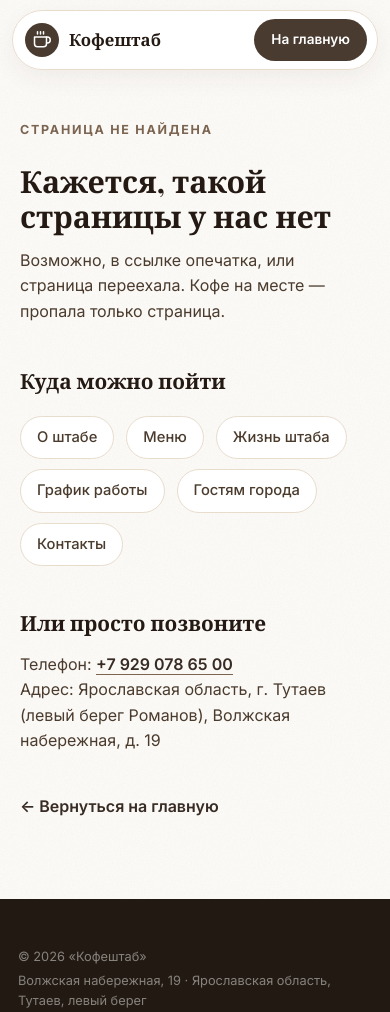
After one commit to likeharvey17-art/coffeeshtob, a PHP site: page /404.html in a window 390 px wide. The commit adds this page. Run offline with PHP 8.4, Linux system fonts and the light colour scheme.

Commit message:
Fix redirecting canonical, add 404 page and llms.txt
Audited the site against a checklist of tells for AI-generated sites. Most were
already covered; three were not.

The real bug: Cloudflare trims .html from asset URLs, so /privacy.html returns
a 307 to /privacy. The canonical, og:url, sitemap entry and footer link all
pointed at that redirecting URL — a canonical that redirects is one search
engines disregard, and it put a pointless redirect on every footer click. All
now use the extensionless form Cloudflare actually serves.

Also added:
- 404.html, styled and on-brand, with noindex/follow and links back into the
  real sections rather than a dead end
- llms.txt summarising hours, address, phone and what the place does
- robots.txt now states the open-crawling intent explicitly instead of leaving
  it implied

Verified against the rest of the list: content is in the raw HTML (22 headings,
27KB, no client-side rendering to wait for), page titles differ, exactly one h1
per page, all 15 images carry alt (the decorative hero background correctly
carries alt=""), lang="ru", no source maps, no console errors, and 16KB of JS
total across both files.

Co-Authored-By: Claude Opus 5 <noreply@anthropic.com>

```diff
--- /dev/null
+++ b/404.html
@@ -0,0 +1,88 @@
+<!DOCTYPE html>
+<html lang="ru">
+<head>
+<meta charset="UTF-8">
+<meta name="viewport" content="width=device-width, initial-scale=1.0">
+<title>Страница не найдена — Кофештаб «Романов на Волге»</title>
+<meta name="description" content="Такой страницы на сайте Кофештаба нет. Вернитесь на главную или позвоните нам.">
+<meta name="theme-color" content="#fdfbf8">
+<!-- A 404 must never be indexed, and must never be presented as a real page. -->
+<meta name="robots" content="noindex, follow">
+
+<link rel="icon" href="/favicon.ico" sizes="any">
+<link rel="icon" href="/favicon.svg" type="image/svg+xml">
+<link rel="apple-touch-icon" href="/apple-touch-icon.png">
+<link rel="manifest" href="/site.webmanifest">
+
+<link rel="preconnect" href="https://fonts.googleapis.com">
+<link rel="preconnect" href="https://fonts.gstatic.com" crossorigin>
+<link href="https://fonts.googleapis.com/css2?family=Playfair+Display:wght@600;700;800&family=Inter:wght@400;500;600;700&display=swap" rel="stylesheet">
+<link rel="stylesheet" href="/style.css">
+</head>
+<body>
+
+<header class="site-header" id="top">
+  <div class="header-inner">
+    <a class="brand" href="/" aria-label="Кофештаб — на главную">
+      <span class="brand-icon" aria-hidden="true">
+        <svg viewBox="0 0 24 24" width="20" height="20" fill="none" stroke="currentColor" stroke-width="2" stroke-linecap="round" stroke-linejoin="round">
+          <path d="M18 8h1a4 4 0 0 1 0 8h-1"></path>
+          <path d="M2 8h16v9a4 4 0 0 1-4 4H6a4 4 0 0 1-4-4V8z"></path>
+          <line x1="6" y1="1" x2="6" y2="4"></line>
+          <line x1="10" y1="1" x2="10" y2="4"></line>
+          <line x1="14" y1="1" x2="14" y2="4"></line>
+        </svg>
+      </span>
+      <span class="brand-text">
+        <strong>Кофештаб</strong>
+        <small>РОМАНОВ НА ВОЛГЕ</small>
+      </span>
+    </a>
+
+    <a class="btn btn-accent nav-social-btn" href="/">На главную</a>
+  </div>
+</header>
+
+<main class="legal">
+  <div class="legal-inner">
+    <span class="eyebrow">СТРАНИЦА НЕ НАЙДЕНА</span>
+    <h1>Кажется, такой страницы у нас нет</h1>
+
+    <p>Возможно, в ссылке опечатка, или страница переехала. Кофе на месте —
+    пропала только страница.</p>
+
+    <h2>Куда можно пойти</h2>
+    <nav class="notfound-nav" aria-label="Разделы сайта">
+      <a href="/#about">О штабе</a>
+      <a href="/#menu">Меню</a>
+      <a href="/#life">Жизнь штаба</a>
+      <a href="/#schedule">График работы</a>
+      <a href="/#guests">Гостям города</a>
+      <a href="/#contacts">Контакты</a>
+    </nav>
+
+    <h2>Или просто позвоните</h2>
+    <p>
+      Телефон: <a class="legal-link" href="tel:+79290786500">+7 929 078 65 00</a><br>
+      Адрес: Ярославская область, г. Тутаев (левый берег Романов),
+      Волжская набережная, д. 19
+    </p>
+
+    <p class="legal-back">
+      <a class="link-arrow" href="/">← Вернуться на главную</a>
+    </p>
+  </div>
+</main>
+
+<footer class="site-footer legal-footer">
+  <div class="container">
+    <div class="footer-bottom-inner">
+      <span>© 2026 «Кофештаб»</span>
+      <span>Волжская набережная, 19 · Ярославская область, Тутаев, левый берег</span>
+    </div>
+  </div>
+</footer>
+
+<script src="/script.js"></script>
+</body>
+</html>
--- a/index.html
+++ b/index.html
@@ -442,7 +442,7 @@
       <span class="dot">·</span>
       <span>Волжская набережная, 19 · Ярославская область, Тутаев, левый берег</span>
       <span class="dot">·</span>
-      <a class="footer-legal-link" href="privacy.html">Политика конфиденциальности</a>
+      <a class="footer-legal-link" href="/privacy">Политика конфиденциальности</a>
     </div>
   </div>
 </footer>
--- a/privacy.html
+++ b/privacy.html
@@ -7,7 +7,7 @@
 <meta name="description" content="Кофештаб не собирает персональные данные посетителей сайта и не использует cookie-файлы. Коротко объясняем, что всё-таки происходит, когда вы открываете страницу.">
 <meta name="theme-color" content="#fdfbf8">
 <meta name="robots" content="index, follow">
-<link rel="canonical" href="https://coffeeshtob-site-cc.haknisvouzizn.workers.dev/privacy.html">
+<link rel="canonical" href="https://coffeeshtob-site-cc.haknisvouzizn.workers.dev/privacy">
 
 <link rel="icon" href="/favicon.ico" sizes="any">
 <link rel="icon" href="/favicon.svg" type="image/svg+xml">
@@ -18,7 +18,7 @@
 <meta property="og:site_name" content="Кофештаб «Романов на Волге»">
 <meta property="og:locale" content="ru_RU">
 <meta property="og:title" content="Политика конфиденциальности — Кофештаб">
-<meta property="og:url" content="https://coffeeshtob-site-cc.haknisvouzizn.workers.dev/privacy.html">
+<meta property="og:url" content="https://coffeeshtob-site-cc.haknisvouzizn.workers.dev/privacy">
 <meta property="og:image" content="https://coffeeshtob-site-cc.haknisvouzizn.workers.dev/og-image.jpg">
 
 <link rel="preconnect" href="https://fonts.googleapis.com">
--- a/robots.txt
+++ b/robots.txt
@@ -1,4 +1,6 @@
 # The CMS is a private editing surface, not a page — keep it out of the index.
+# Everything else is open, deliberately: assistants and search crawlers are
+# welcome, and there is a plain-language summary for them at /llms.txt.
 User-agent: *
 Allow: /
 Disallow: /admin/
--- a/sitemap.xml
+++ b/sitemap.xml
@@ -7,7 +7,7 @@
     <priority>1.0</priority>
   </url>
   <url>
-    <loc>https://coffeeshtob-site-cc.haknisvouzizn.workers.dev/privacy.html</loc>
+    <loc>https://coffeeshtob-site-cc.haknisvouzizn.workers.dev/privacy</loc>
     <lastmod>2026-09-04</lastmod>
     <changefreq>yearly</changefreq>
     <priority>0.3</priority>
--- a/style.css
+++ b/style.css
@@ -720,6 +720,29 @@ p { margin: 0; }
   font-weight: 600;
   border-bottom: 1px solid var(--accent-mid);
 }
+/* 404 page: the section links, laid out as a simple wrapped list. Shares the
+   .legal container so the two non-marketing pages stay visually consistent. */
+.notfound-nav {
+  display: flex;
+  flex-wrap: wrap;
+  gap: 10px 12px;
+  margin: 18px 0 8px;
+}
+.notfound-nav a {
+  padding: 9px 16px;
+  border: 1px solid var(--border);
+  border-radius: var(--radius-full);
+  font-size: 0.92rem;
+  font-weight: 500;
+  color: var(--ink-soft);
+  background: var(--paper);
+  transition: border-color 0.2s ease, color 0.2s ease;
+}
+.notfound-nav a:hover {
+  border-color: var(--accent-mid);
+  color: var(--ink);
+}
+
 .legal-back { margin-top: 40px; }
 .legal-footer { padding-top: 0; }
 
```
Also changed, not shown: CLAUDE.md (+16 -0 lines), llms.txt (added, +34 -0 lines).
